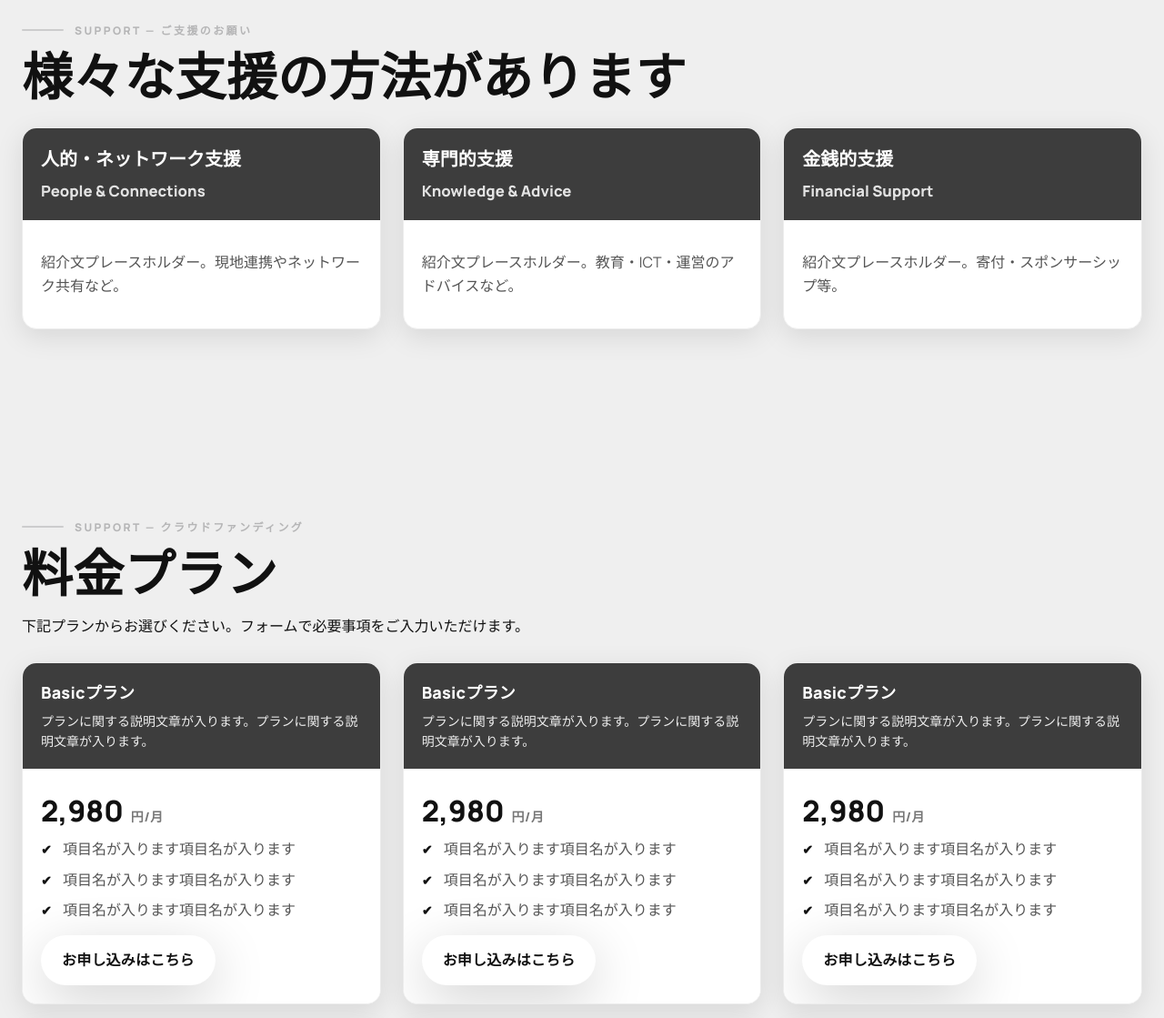
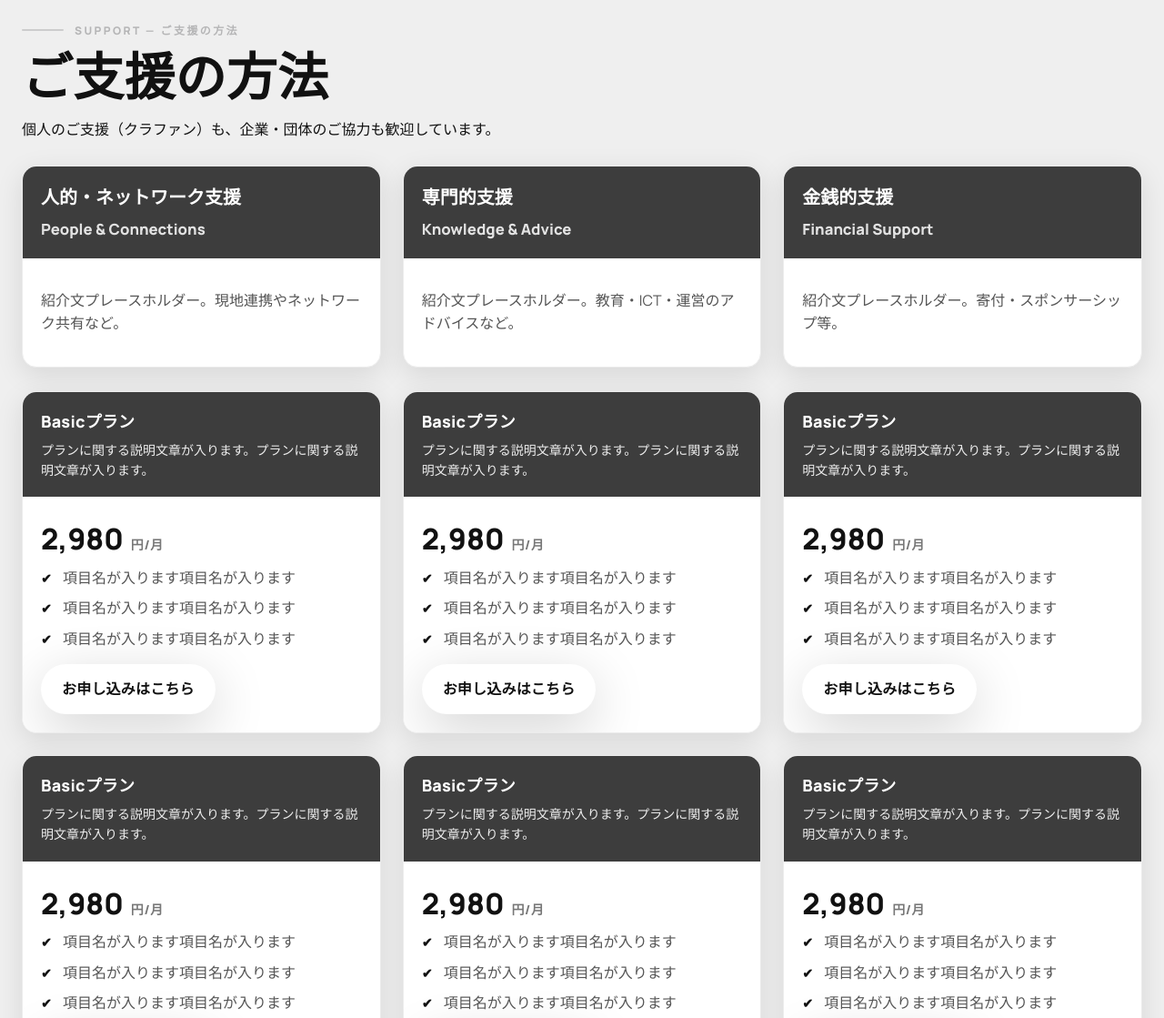
Before and after one commit to ubunture/site, a plain HTML site: page ja/index.html in a window 1280 px wide. Shown: the part 6460-7579 px from the top of the page at 91% size. Drawn offline with Linux system fonts and the light colour scheme.

Commit message:
Update index.html

```diff
--- a/ja/index.html
+++ b/ja/index.html
@@ -294,24 +294,21 @@
 
 
     <!-- Support -->
-    <section id="support" class="support" aria-labelledby="support-title">
+    <section id="support" class="support duo" aria-labelledby="support-title">
       <div class="container">
-        <div class="eyebrow" data-i18n="eyebrow.support">Support — ご支援のお願い</div>
-        <h2 id="support-title" class="h-section" data-i18n="support.title">様々な支援の方法があります</h2>
+        <div class="eyebrow">Support — ご支援の方法</div>
+        <h2 id="support-title" class="h-section">ご支援の方法</h2>
+        <p class="section-lead">個人のご支援（クラファン）も、企業・団体のご協力も歓迎しています。</p>
+        <div class="support-duo-grid">
+          <!-- ← 左カラム：既存の3カードを“そのまま”ここに -->
+          <div class="pane pane-kind">
             <div class="support-cards">
               <article class="support-card reveal"><div class="hd"><span data-i18n="support.card1.h">人的・ネットワーク支援</span><small data-i18n="support.card1.s">People & Connections</small></div><div class="bd"><p data-i18n="support.card1.p">紹介文プレースホルダー。現地連携やネットワーク共有など。</p></div></article>
               <article class="support-card reveal" style="transition-delay:.05s"><div class="hd"><span data-i18n="support.card2.h">専門的支援</span><small data-i18n="support.card2.s">Knowledge & Advice</small></div><div class="bd"><p data-i18n="support.card2.p">紹介文プレースホルダー。教育・ICT・運営のアドバイスなど。</p></div></article>
               <article class="support-card reveal" style="transition-delay:.1s"><div class="hd"><span data-i18n="support.card3.h">金銭的支援</span><small data-i18n="support.card3.s">Financial Support</small></div><div class="bd"><p data-i18n="support.card3.p">紹介文プレースホルダー。寄付・スポンサーシップ等。</p></div></article>
             </div>
           </div>
-    </section>
-
-    <section id="support" class="support cf" aria-labelledby="support-title">
-      <div class="container">
-        <div class="eyebrow">Support — クラウドファンディング</div>
-        <h2 id="support-title" class="h-section">料金プラン</h2>
-        <p class="section-lead">下記プランからお選びください。フォームで必要事項をご入力いただけます。</p>
-
+          <div class="pane pane-cf">
             <div class="cf-grid">
 
               <!-- 1枚目（例：Basic）-->
@@ -413,12 +410,11 @@
                   <a class="btn btn-primary cf-cta" href="https://forms.gle/XXXXXXXXXXXX" target="_blank" rel="noopener">お申し込みはこちら</a>
                 </div>
               </article>
-
             </div>
-
-        <!-- まとめ入力ボタン（任意） -->
             <div class="cf-actions">
             <a class="btn cf-secondary" href="https://forms.gle/XXXXXXXXXXXX" target="_blank" rel="noopener">支援申込フォーム（まとめて入力）</a>
+            </div>
+          </div>
         </div>
       </div>
     </section>
```
Lines whose indentation alone changed are shown as unchanged.
